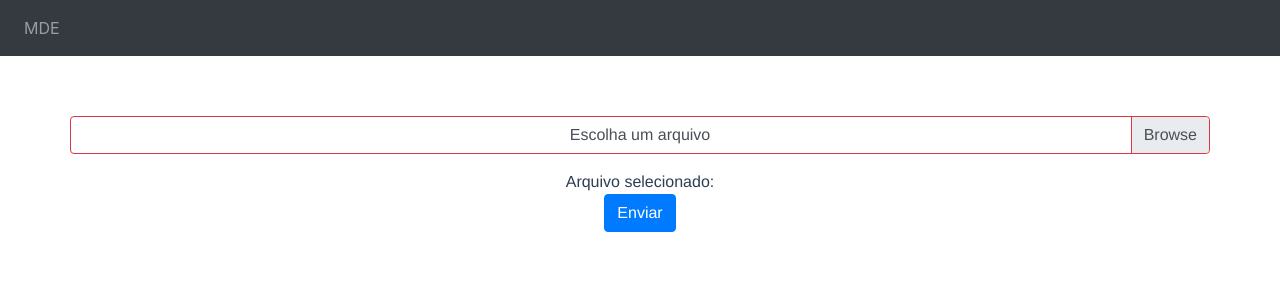
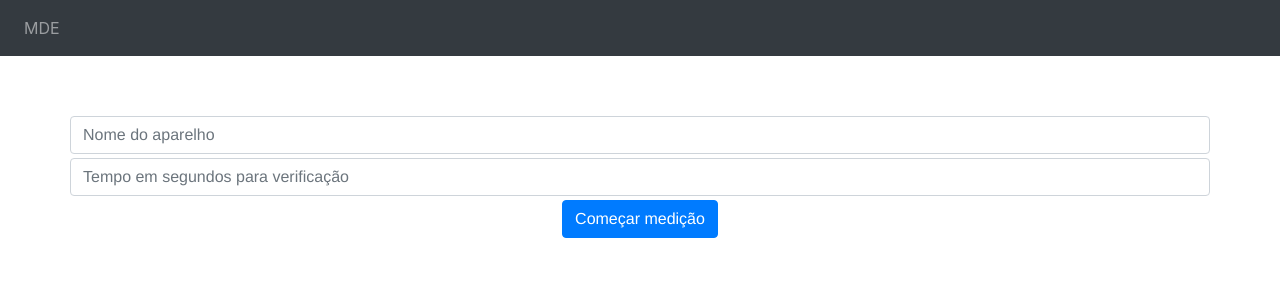
Before and after one commit to geraldocoosta/projeto-mde-facul, a Vue app in the folder frontend-mde/: page / in a window 1280 px wide. Shown: the top 300 px of the page. Built offline with nearby package versions, Linux system fonts and the light colour scheme.

Commit message:
front end

```diff
--- a/frontend-mde/src/components/GraficoConsumoEnergia.vue
+++ b/frontend-mde/src/components/GraficoConsumoEnergia.vue
@@ -1,11 +1,14 @@
 <template>
   <div id="consumoEnergia">
-    <h2>Seu consumo de energia</h2>
+    <h2>Seu consumo de energia (kWh)</h2>
     <div>
       <div>
         <canvas id="consumo-energia"></canvas>
       </div>
       <b-button variant="primary" @click="voltar">Voltar</b-button>
+      <b-button variant="danger" v-if="aparecerParar" @click="parar"
+        >Parar</b-button
+      >
     </div>
   </div>
 </template>
@@ -20,11 +23,15 @@ export default {
     consumo: {
       required: true,
       type: Array
-    }
+    },
+    aparecerParar: Boolean
   },
   methods: {
     voltar() {
       this.$emit("changeSucess");
+    },
+    parar() {
+      this.$emit("parar");
     },
     createChart(chartId, chartData) {
       const ctx = document.getElementById(chartId);
@@ -40,6 +47,12 @@ export default {
       "consumo-energia",
       consumoEnergiaGraph("consumo", this.consumo)
     );
+    this.$bus.$on("novaEmissao", () => {
+      this.createChart(
+        "consumo-energia",
+        consumoEnergiaGraph("consumo", this.consumo)
+      );
+    });
   }
 };
 </script>
--- a/frontend-mde/src/graphs/ConsumoEnergia.js
+++ b/frontend-mde/src/graphs/ConsumoEnergia.js
@@ -1,6 +1,6 @@
 export default (tituloGraph, consumo) => {
   const dataGraph = consumo.map(c => c.acumulativo);
-  const labels = consumo.map(() => "");
+  const labels = consumo.map(c => "" + c.segundos + "s");
   const backgroundColor = "rgba(54,73,93,.5)";
   const borderColor = "#36495d";
 
--- a/frontend-mde/src/main.js
+++ b/frontend-mde/src/main.js
@@ -6,6 +6,8 @@ import App from "./App.vue";
 
 Vue.config.productionTip = false;
 
+Vue.prototype.$bus = new Vue({});
+
 new Vue({
   render: h => h(App)
 }).$mount("#app");
--- a/frontend-mde/src/views/Home.vue
+++ b/frontend-mde/src/views/Home.vue
@@ -1,20 +1,28 @@
 <template>
   <div id="home">
-    <div v-if="!sucess">
+    <div>
       <b-row class="my-1">
-        <b-form-file
-          placeholder="Escolha um arquivo"
-          :state="Boolean(file)"
-          drop-placeholder="Escolha um arquivo"
-          v-model="file"
-        ></b-form-file>
+        <b-form-input
+          v-model="nomeAparelho"
+          placeholder="Nome do aparelho"
+        ></b-form-input>
       </b-row>
-      <div class="mt-3">Arquivo selecionado: {{ file ? file.name : "" }}</div>
-      <b-button variant="primary" v-on:click="submitFile()">Enviar</b-button>
+      <b-row class="my-1" v-if="!sucess">
+        <b-form-input
+          type="number"
+          v-model.number="tempoVerificacao"
+          placeholder="Tempo em segundos para verificação"
+        ></b-form-input>
+      </b-row>
+      <b-button v-if="!sucess" variant="primary" v-on:click="submitFile()"
+        >Começar medição</b-button
+      >
     </div>
     <grafico-consumo-energia
       v-if="sucess"
       :consumo="consumo"
+      :aparecerParar="timer !== null"
+      @parar="onPararTimer"
       @changeSucess="changeSucess"
     />
   </div>
@@ -28,8 +36,10 @@ export default {
   name: "home",
   data() {
     return {
-      consumo: {},
-      file: null,
+      consumo: [],
+      timer: null,
+      tempoVerificacao: null,
+      nomeAparelho: null,
       sucess: false
     };
   },
@@ -37,24 +47,36 @@ export default {
     GraficoConsumoEnergia
   },
   methods: {
-    handleFileUpload() {
-      this.file = this.$refs.file.files[0];
+    onPararTimer() {
+      if (this.timer) {
+        clearTimeout(this.timer);
+        this.timer = null;
+      }
     },
     changeSucess() {
       this.sucess = false;
+      if (this.timer) {
+        clearTimeout(this.timer);
+        this.timer = null;
+      }
+    },
+    buscaInformacoes() {
+      axios
+        .get("http://localhost:3000/buscar-energia")
+        .then(res => {
+          this.consumo.push(res.data);
+          this.$bus.$emit("novaEmissao");
+        })
+        .catch(() => console.log("failure"));
+    },
+    buscaInformacoesCadaSegundo() {
+      let tempoRequisicao = this.tempoVerificacao * 1000 || 1000;
+      this.buscaInformacoes();
+      this.timer = setTimeout(this.buscaInformacoesCadaSegundo, tempoRequisicao);
     },
     submitFile() {
-      const formData = new FormData();
-      formData.append("file", this.file);
-      axios
-        .post("http://localhost:3000/file/upload", formData, {
-          headers: { "Content-Type": "multipart/form-data" }
-        })
-        .then(res => {
-          this.consumo = res.data;
-          this.sucess = true;
-        })
-        .catch(() => console.log("failure"));
+      this.sucess = true;
+      this.buscaInformacoesCadaSegundo();
     }
   }
 };
```
